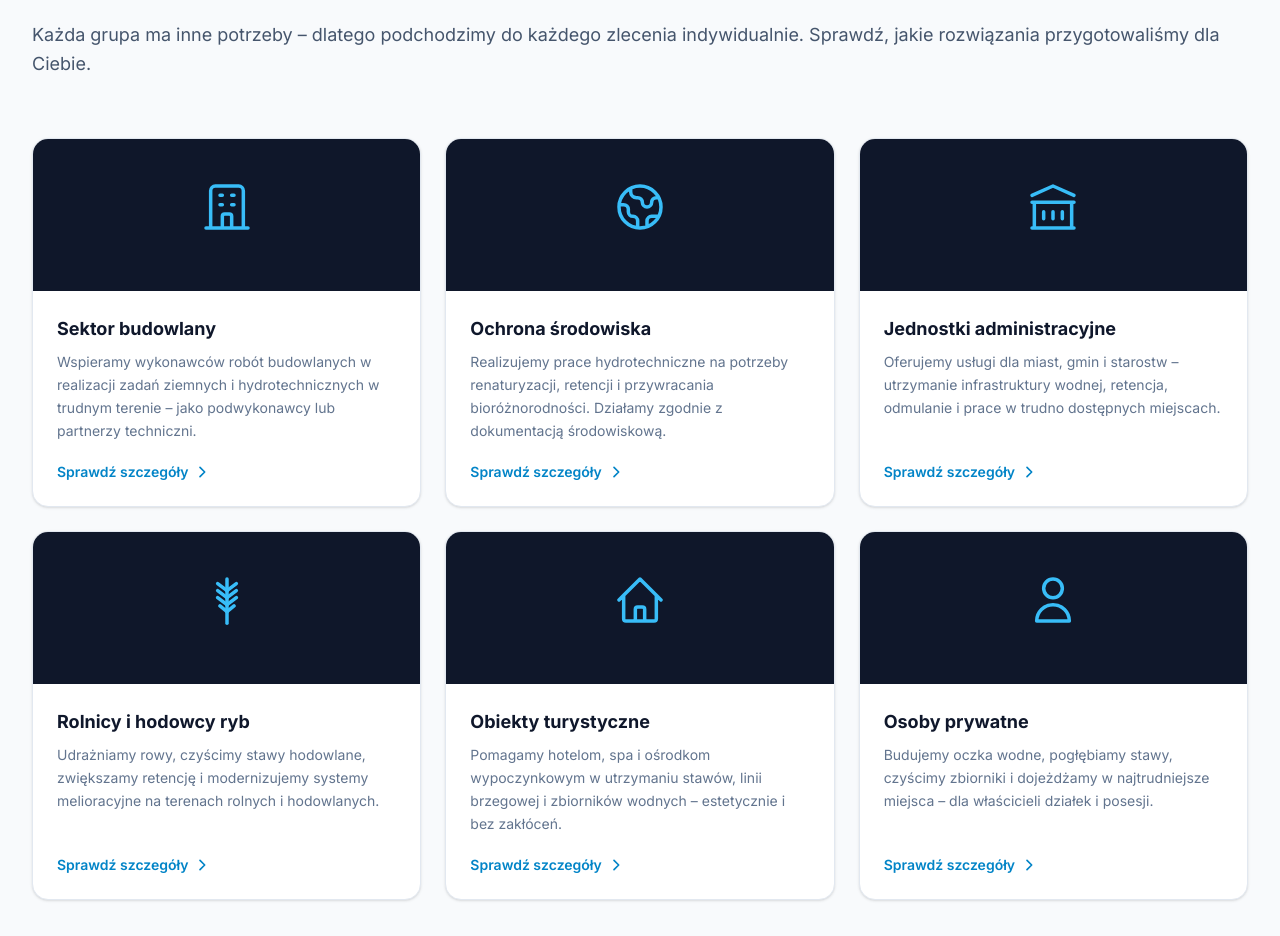
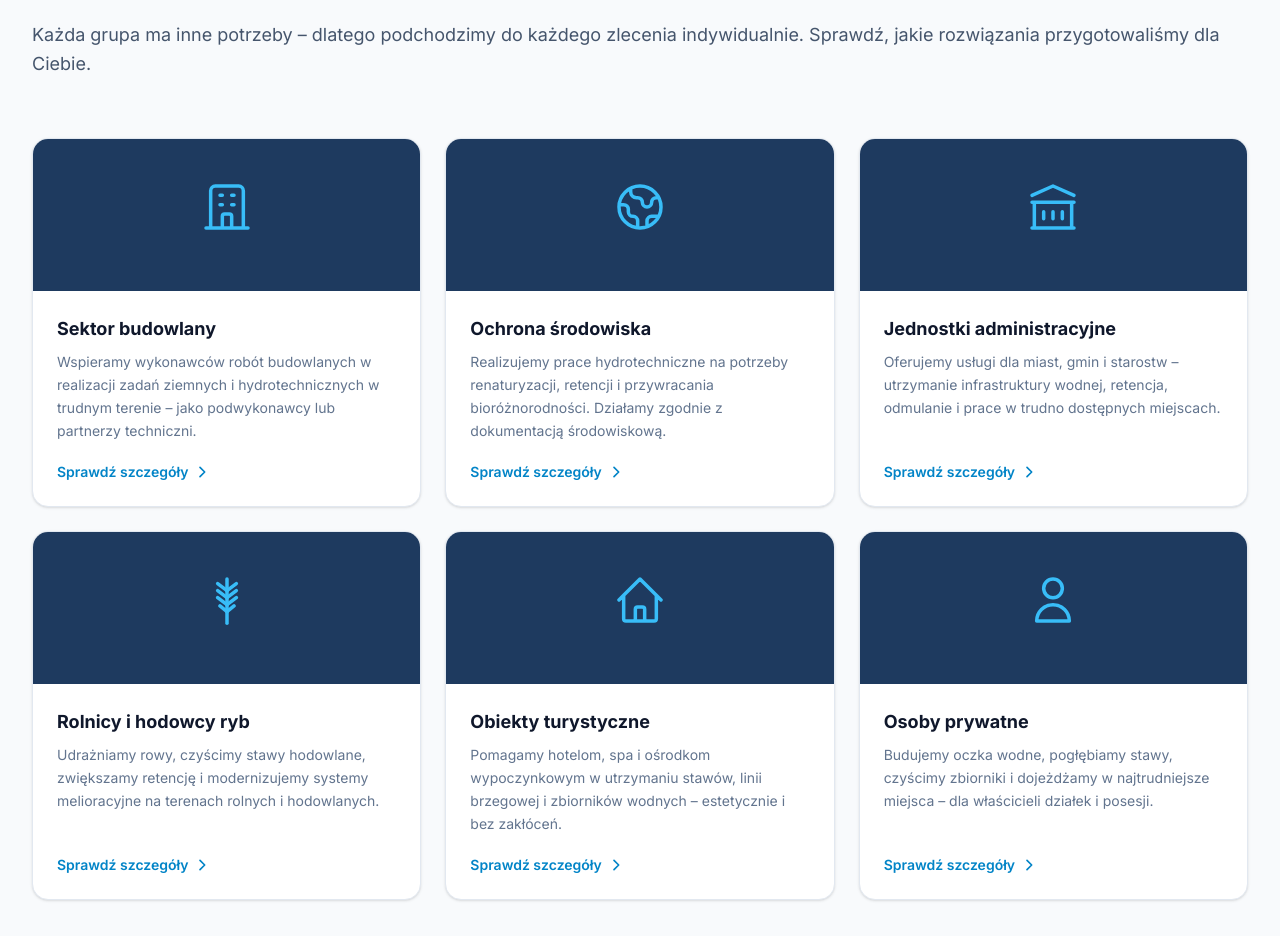
Before and after one commit to Creva-debug/HydroBagger, a Next.js app: page /dla-kogo in a window 1280 px wide. Shown: the part 920-1856 px from the top of the page. Built offline with nearby package versions, Linux system fonts and the light colour scheme.

Commit message:
Update image sources in SprzętPage for better relevance and clarity. Change background color in DlaKogoPage KATEGORIE items to enhance visual contrast and user experience.

```diff
--- a/src/app/dla-kogo/page.tsx
+++ b/src/app/dla-kogo/page.tsx
@@ -137,7 +137,7 @@ export default function DlaKogoPage() {
           <div className="grid gap-6 sm:grid-cols-2 lg:grid-cols-3">
             {KATEGORIE.map((kat) => (
               <Link key={kat.href} href={kat.href} className="group flex flex-col overflow-hidden rounded-2xl bg-white shadow-sm transition-shadow duration-300 hover:shadow-xl" style={{ border: "1px solid #e2e8f0" }}>
-                <div className="flex items-center justify-center py-10 transition-colors duration-300" style={{ background: "#0f172a" }}>
+                <div className="flex items-center justify-center py-10 transition-colors duration-300" style={{ background: "#1e3a5f" }}>
                   <span className="transition-transform duration-300 group-hover:scale-110 group-hover:drop-shadow-[0_0_12px_rgba(2,132,199,0.35)]">
                     {kat.icon}
                   </span>
--- a/src/app/sprzet/page.tsx
+++ b/src/app/sprzet/page.tsx
@@ -36,7 +36,7 @@ const KATEGORIE = [
     href: "/sprzet/kosiarki-samobiezne",
     title: "Kosiarki samobieżne",
     desc: "Wszechstronne maszyny do koszenia i mulczowania na groblach, łąkach, poboczach i terenach podmokłych.",
-    img: "koparka-plywajaca-kopanie-odmulanie-teren-podmokly.jpg",
+    img: "kosiarka-samobiezna-koszenie-zarosnietych-rowow-terenie.jpg",
     badge: "Trudny teren",
   },
   {
@@ -50,7 +50,7 @@ const KATEGORIE = [
     href: "/sprzet/koparki-gasienicowe",
     title: "Koparki gąsienicowe",
     desc: "Ciężki sprzęt do robót ziemnych w trudnych warunkach – wykopy, przygotowanie terenu i prace liniowe na miękkim gruncie.",
-    img: "koparka-plywajaca-zestaw-refulacyjny-hydrobagger.jpg",
+    img: "koparka-plywajaca-kopanie-odmulanie-teren-podmokly.jpg",
     badge: "Do 1200mm gąsienice",
   },
 ] as const;
```
